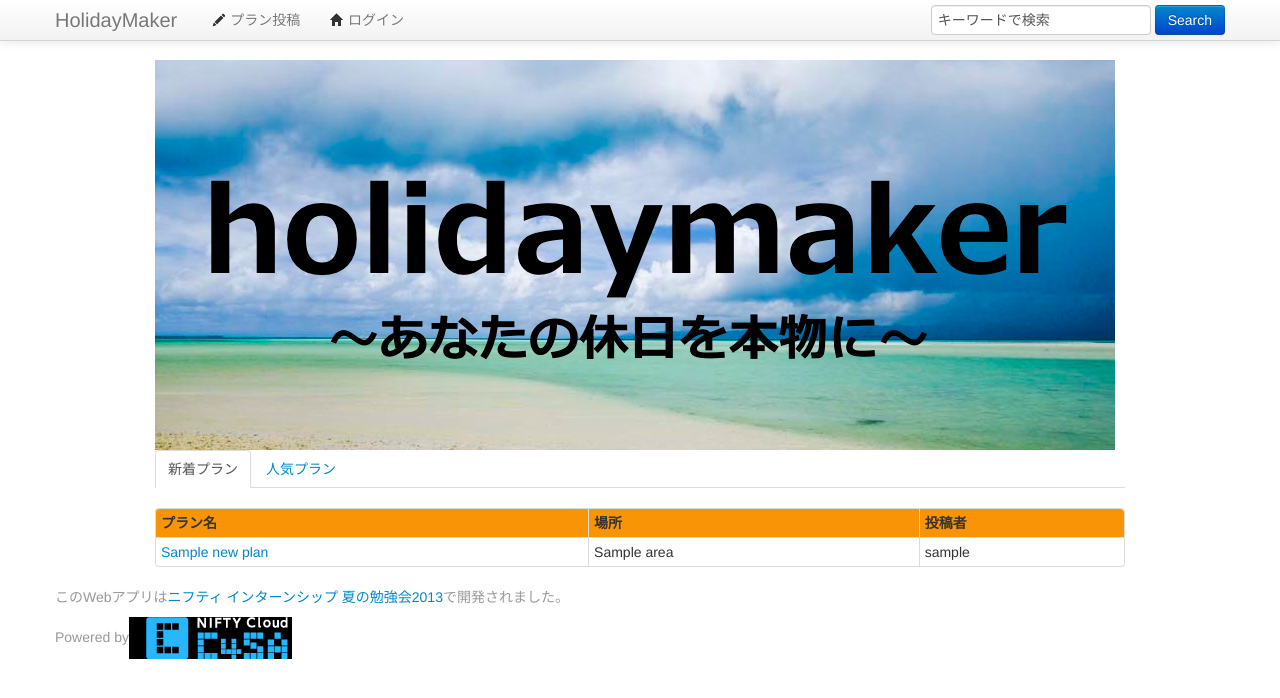
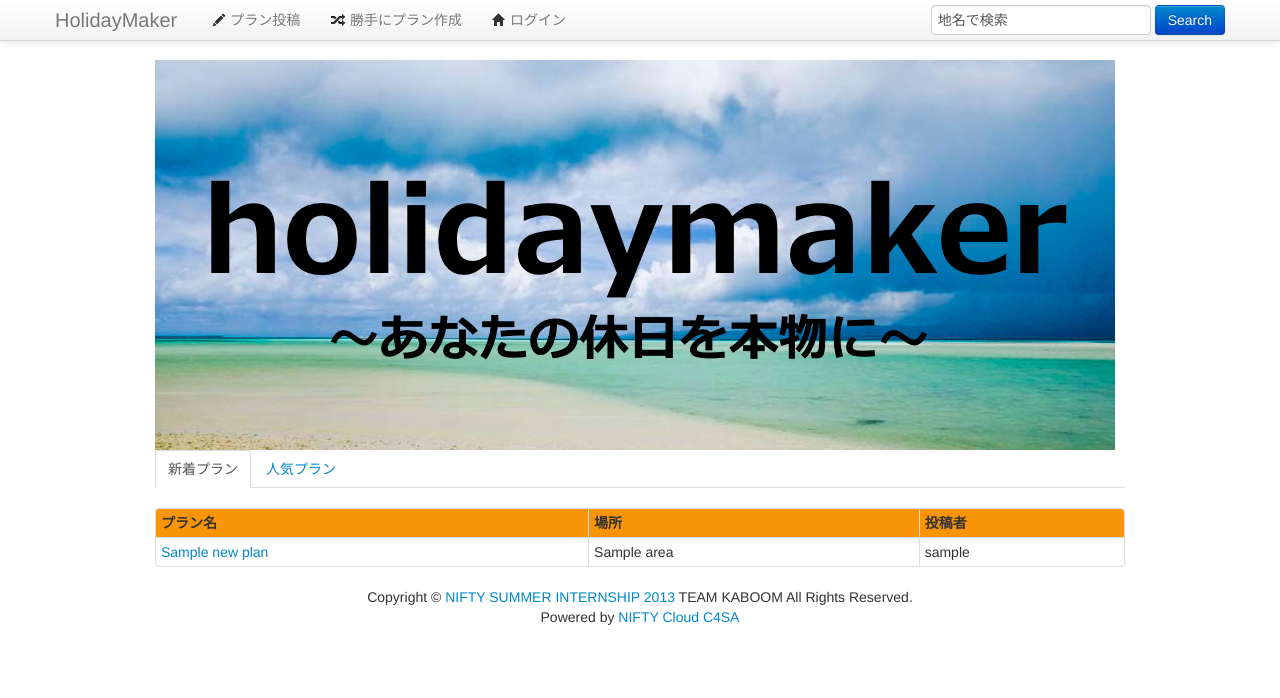
Before and after one commit to kurochan/holidaymaker, a CakePHP app: the page made by app/View/Tops/index.ctp in a window 1280 px wide. Shown: the top 698 px of the page. Run offline with PHP 8.4 and a stand-in for CakePHP, Linux system fonts and the light colour scheme; the template is opened without the code that fills it: most values are stand-ins (such as "Sample title", 1, 10 or a date in 2020); data that the repository does not hold is empty; some libraries are stand-ins or nearby versions.

Commit message:
ヘッダーとフッターの修正

```diff
--- a/app/View/Layouts/default.ctp
+++ b/app/View/Layouts/default.ctp
@@ -3,7 +3,7 @@
 <head>
 	<meta charset="utf-8">
 	<title>
-		<?php echo __('CakePHP: the rapid development php framework:'); ?>
+		<?php echo __('HolidayMaker　〜あなたの休日を本物に！〜'); ?>
 		<?php echo $title_for_layout; ?>
 	</title>
 	<meta name="viewport" content="width=device-width, initial-scale=1.0">
@@ -55,6 +55,7 @@
 				<div class="nav-collapse">
 					<ul class="nav">
 					<li<?php echo $this->name === 'Posts' ? ' class="active"' : '' ?>><a href="<?php echo $this->Html->url(array('controller' => 'Posts', 'action' => 'plan')) ?>"><i class="icon-pencil icon-black"></i>&nbsp;<?php echo __('プラン投稿') ?></a></li>
+					<li<?php echo $this->name === 'generate' ? ' class="active"' : '' ?>><a href="<?php echo $this->Html->url(array('controller' => 'generate', 'action' => 'index')) ?>"><i class="icon-random icon-black"></i>&nbsp;<?php echo __('勝手にプラン作成') ?></a></li>
 					<li><?php if($this->Session->read('login')) { ?>
 						<li<?php echo $this->name === 'Logins' ? ' class="active"' : '' ?>><a href="#"><i class="icon-user icon-black"></i>&nbsp;<?php echo $this->Session->read('user_name') ?>さん</a></li>
 						 <?php } else {?>
@@ -70,7 +71,7 @@
 					</ul>
 
 					<form action = "<?php echo $this->webroot ?>searchs" class="navbar-form pull-right" method="post">
-						<input type="text" name="sword" value="キーワードで検索" onfocus="if (this.value == 'キーワードで検索') { this.value='' }" onblur="if (this.value == '') { this.value='キーワードで検索' }" />
+						<input type="text" name="sword" value="地名で検索" onfocus="if (this.value == '地名で検索') { this.value='' }" onblur="if (this.value == '') { this.value='地名で検索' }" />
             			<button type="submit" class="btn btn-primary">Search</button>
         			</form>
 				</div>
@@ -90,9 +91,9 @@
 
     <div id="footer">
       <div class="container">
-        <p class="muted credit">このWebアプリは<a href="http://niftyjinji.cocolog-nifty.com/blog/2013/06/2013-9ae1.html">ニフティ インターンシップ 夏の勉強会2013</a>で開発されました。</p>
-        <p class="muted credit">Powered by<?php echo $this->Html->image('logo_c4sa.gif'); ?></p>
-      </div>
+    			<center>Copyright © <a href="http://niftyjinji.cocolog-nifty.com/blog/2013/06/2013-9ae1.html"> NIFTY SUMMER INTERNSHIP 2013</a> TEAM KABOOM All Rights Reserved.<br></center>
+				<center>Powered by<a href="http://honttoni.blog74.fc2.com/blog-entry-67.html" target="_blank"> NIFTY Cloud C4SA</a></center>
+	  </div>
     </div>
 
 	<!-- Le javascript
--- a/app/View/Tops/index.ctp
+++ b/app/View/Tops/index.ctp
@@ -39,7 +39,7 @@
     </thead>
     <tbody>
         <?php foreach($liked_plans as $i => $plan){ ?>
-        <tr><td><span class="badge badge-warning"><?php echo ($i + 1) ?>位</span>  <a href="http://ciassff-abq-app000.c4sa.net/Plans/index/<?php echo $plan['id']; ?>" target="_self"><?php echo $plan['title'] ?> </a></td><td><?php echo $plan['area'] ?></td><td><?php echo $plan['user_name'] ?></td></tr>
+        <tr><td><span class="badge badge-warning"><?php echo ($i + 1) ?>位</span>&nbsp&nbsp<a href="<?php echo $this->webroot ?>Plans/index/<?php echo $plan['id']; ?>" target="_self"><?php echo $plan['title'] ?>&nbsp&nbsp&nbsp&nbsp&nbsp<span class="label label-info"><?php echo $plan['liked_number']; ?>いいね！</span></a></td><td><?php echo $plan['area'] ?></td><td><?php echo $plan['user_name'] ?></td></tr>
         <?php } ?>
     </tbody>
     </table>
```
Also changed, not shown: app/Controller/TopsController.php (+5 -2 lines).
